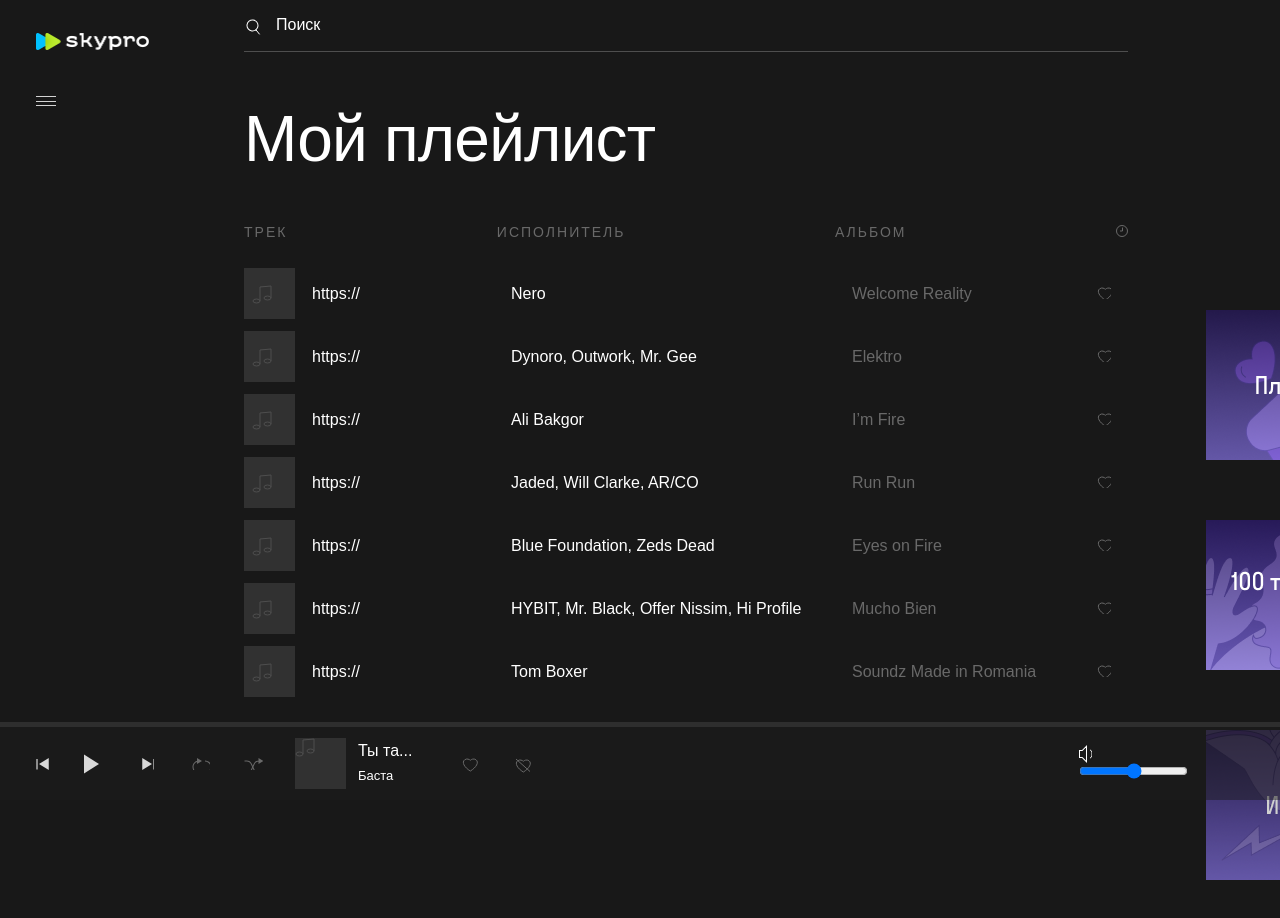
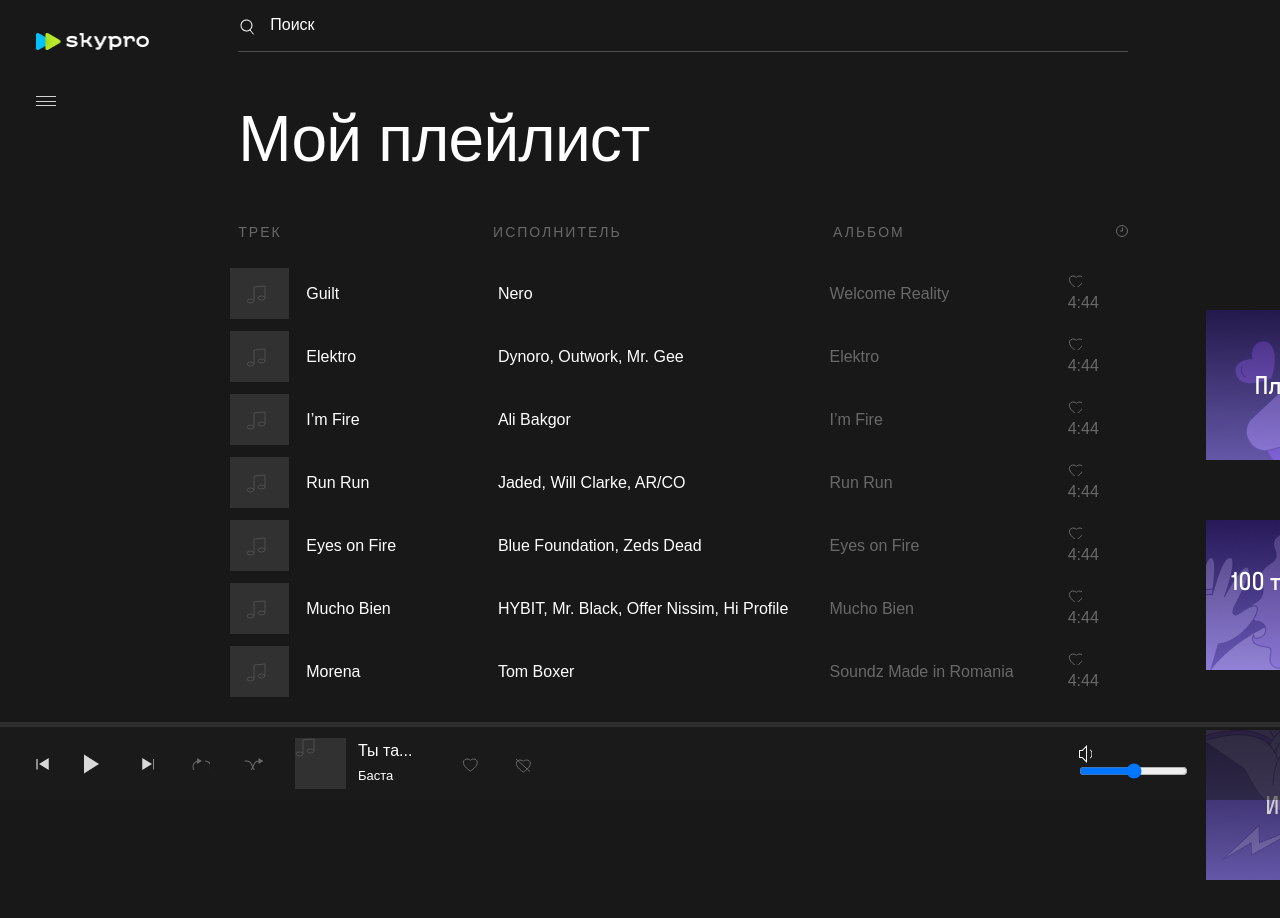
Before and after one commit to ZakirovaAK/my-app, a React (Create React App) app: page /personal in a window 1280 px wide. Shown: the top 918 px of the page. Built offline with nearby package versions, Linux system fonts and the light colour scheme.

Commit message:
Изменения по стилю

```diff
--- a/src/components/tracklist/TrackList.jsx
+++ b/src/components/tracklist/TrackList.jsx
@@ -10,10 +10,16 @@
 function TrackTime(props) {
   return (
     <S.TrackTime>
-      <S.TrackTimeSvg alt="time">
+      <S.TrackTimeSvg>
         <image href={like} />
       </S.TrackTimeSvg>
-      <S.TrackTimeText>{props.time}</S.TrackTimeText>
+      <S.TrackTimeText>
+        {props.isLoading === true ? (
+          <SkeletonTitle />
+        ) : (
+          <S.TrackAlbumLink>{props.time}</S.TrackAlbumLink>
+        )}
+      </S.TrackTimeText>
     </S.TrackTime>
   )
 }
@@ -61,13 +67,13 @@
             <S.TrackAlbumLink href="http://">{props.album}</S.TrackAlbumLink>
           )}
         </S.TrackAlbum>
-        <TrackTime />
+        <TrackTime time={props.time} isLoading={props.isLoading}/>
       </S.PlaylistTrack>
     </S.PlaylistItem>
   )
 }
 
-function PlayListContent({playlist}) {
+function PlayListContent({ playlist }) {
   const [status, setStatus] = useState(true)
   useEffect(() => {
     const loadTimer = setTimeout(() => {
@@ -78,16 +84,12 @@
     }
   })
 
-  // playlist[0].tracks.map((track) => (
-  //   console.log(track, 'track')
-  // ))
-
   return (
     <S.ContentPlaylist>
       {playlist[0].tracks.map((track) => (
         <PlayListItem
           key={track.trackTitleText}
-          track={track.trackTitleLink}
+          track={track.trackTitleText}
           author={track.trackAuthorText}
           album={track.trackAlbumText}
           time={track.trackTime}
--- a/src/components/tracklist/tracklist__style.js
+++ b/src/components/tracklist/tracklist__style.js
@@ -91,11 +91,15 @@
   -webkit-box-direction: normal;
   -ms-flex-direction: column;
   flex-direction: column;
-  overflow-y: auto;
+  ${'' /* overflow-y: auto; */}
 `
 
-export const TrackTime = styled.div`
-`;
+export const TrackTime = styled.div``
+
+export const TrackTimeLink = styled.div`
+  display: flex;
+  align-items: center;
+`
 
 export const TrackTimeSvg = styled.svg`
   width: 14px;
@@ -103,7 +107,7 @@
   margin-right: 17px;
   fill: transparent;
   stroke: #696969;
-`;
+`
 
 export const TrackTimeText = styled.span`
   font-style: normal;
@@ -112,17 +116,16 @@
   line-height: 24px;
   text-align: right;
   color: #696969;
-`;
+`
 
 export const TrackPlaySVGWrapper = styled.div`
-    width: 18px;
-    height: 17px;
-    fill: transparent;
-    stroke: #4e4e4e;
-`;
+  width: 18px;
+  height: 17px;
+  fill: transparent;
+  stroke: #4e4e4e;
+`
 
-export const TrackPlayTitleText = styled.div`
-`;
+export const TrackPlayTitleText = styled.div``
 
 export const TrackTitleLink = styled.a`
   font-style: normal;
```
